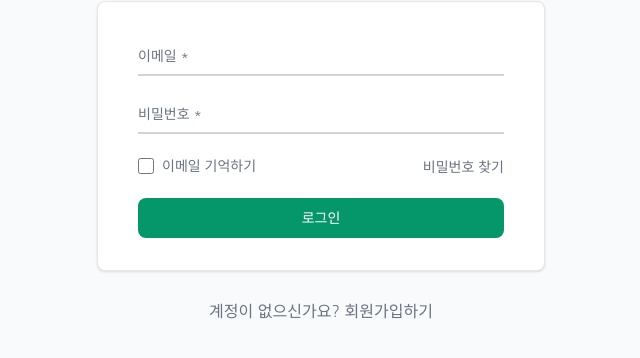
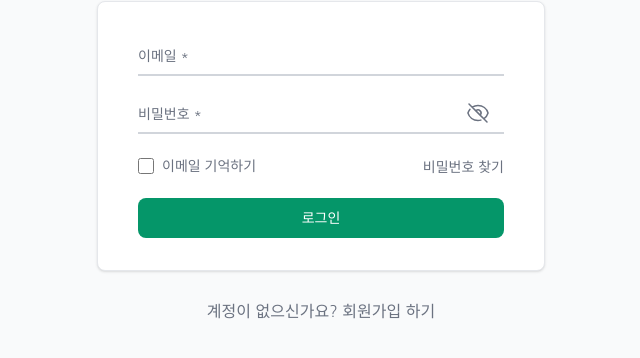
Before and after one commit to minhanPark/my-next-etc, a Next.js app: page /login in a window 1280 px wide. Shown: the part 298-656 px from the top of the page, without its empty margins (319-959 px from the left). Built offline with nearby package versions, Linux system fonts and the light colour scheme.

Commit message:
패스워드 보이는 아이콘 추가

```diff
--- a/app/(auth)/login/page.tsx
+++ b/app/(auth)/login/page.tsx
@@ -100,7 +100,7 @@
           href="#"
           className="text-base font-normal text-gray-500 hover:underline text-emerald-600"
         >
-          회원가입하기
+          회원가입 하기
         </Link>
       </p>
     </div>
--- a/components/TextField.tsx
+++ b/components/TextField.tsx
@@ -1,4 +1,8 @@
-import type { UseFormRegisterReturn, FieldValues } from "react-hook-form";
+"use client";
+
+import { useState } from "react";
+import type { UseFormRegisterReturn } from "react-hook-form";
+import cls from "classnames";
 
 interface TextFieldProps {
   required?: boolean;
@@ -15,16 +19,21 @@
   type = "text",
   register,
 }: TextFieldProps) {
+  const [isVisible, setIsVisible] = useState(false);
+
   const displayLabel = required ? `${label} *` : label;
   return (
     <div className={`relative z-0 ${addClass}`}>
       <input
-        type={type}
+        {...register}
+        type={type === "password" && isVisible ? "text" : type}
         id={label}
-        className="block py-2.5 px-0 w-full text-sm text-gray-900 bg-transparent border-0 border-b-2 border-gray-300 appearance-none focus:outline-none focus:ring-0 focus:border-emerald-600 peer"
+        className={cls(
+          "block py-2.5 px-0 w-full text-sm text-gray-900 bg-transparent border-0 border-b-2 border-gray-300 appearance-none focus:outline-none focus:ring-0 focus:border-emerald-600 peer",
+          { "pr-12": type === "password" }
+        )}
         placeholder={" "}
         required={required}
-        {...register}
       />
       <label
         htmlFor={label}
@@ -32,6 +41,49 @@
       >
         {displayLabel}
       </label>
+      {type === "password" && (
+        <div
+          onClick={() => setIsVisible((prev) => !prev)}
+          className="absolute inset-y-0 right-0 flex items-center pr-3.5 cursor-pointer"
+        >
+          {isVisible ? (
+            <svg
+              xmlns="http://www.w3.org/2000/svg"
+              fill="none"
+              viewBox="0 0 24 24"
+              strokeWidth="1.5"
+              stroke="currentColor"
+              className="w-6 h-6 text-gray-500"
+            >
+              <path
+                strokeLinecap="round"
+                strokeLinejoin="round"
+                d="M2.036 12.322a1.012 1.012 0 010-.639C3.423 7.51 7.36 4.5 12 4.5c4.638 0 8.573 3.007 9.963 7.178.07.207.07.431 0 .639C20.577 16.49 16.64 19.5 12 19.5c-4.638 0-8.573-3.007-9.963-7.178z"
+              />
+              <path
+                strokeLinecap="round"
+                strokeLinejoin="round"
+                d="M15 12a3 3 0 11-6 0 3 3 0 016 0z"
+              />
+            </svg>
+          ) : (
+            <svg
+              xmlns="http://www.w3.org/2000/svg"
+              fill="none"
+              viewBox="0 0 24 24"
+              strokeWidth={1.5}
+              stroke="currentColor"
+              className="w-6 h-6 text-gray-500"
+            >
+              <path
+                strokeLinecap="round"
+                strokeLinejoin="round"
+                d="M3.98 8.223A10.477 10.477 0 001.934 12C3.226 16.338 7.244 19.5 12 19.5c.993 0 1.953-.138 2.863-.395M6.228 6.228A10.45 10.45 0 0112 4.5c4.756 0 8.773 3.162 10.065 7.498a10.523 10.523 0 01-4.293 5.774M6.228 6.228L3 3m3.228 3.228l3.65 3.65m7.894 7.894L21 21m-3.228-3.228l-3.65-3.65m0 0a3 3 0 10-4.243-4.243m4.242 4.242L9.88 9.88"
+              />
+            </svg>
+          )}
+        </div>
+      )}
     </div>
   );
 }
```
